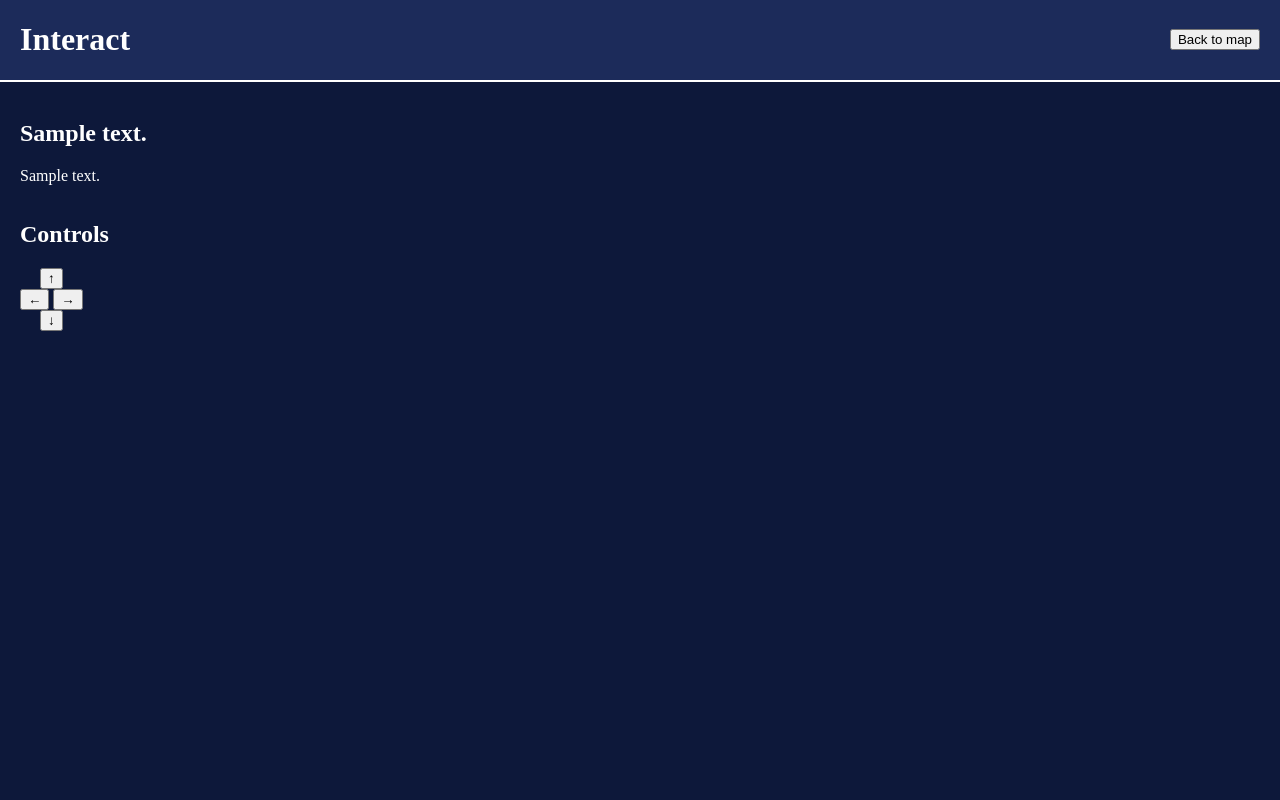
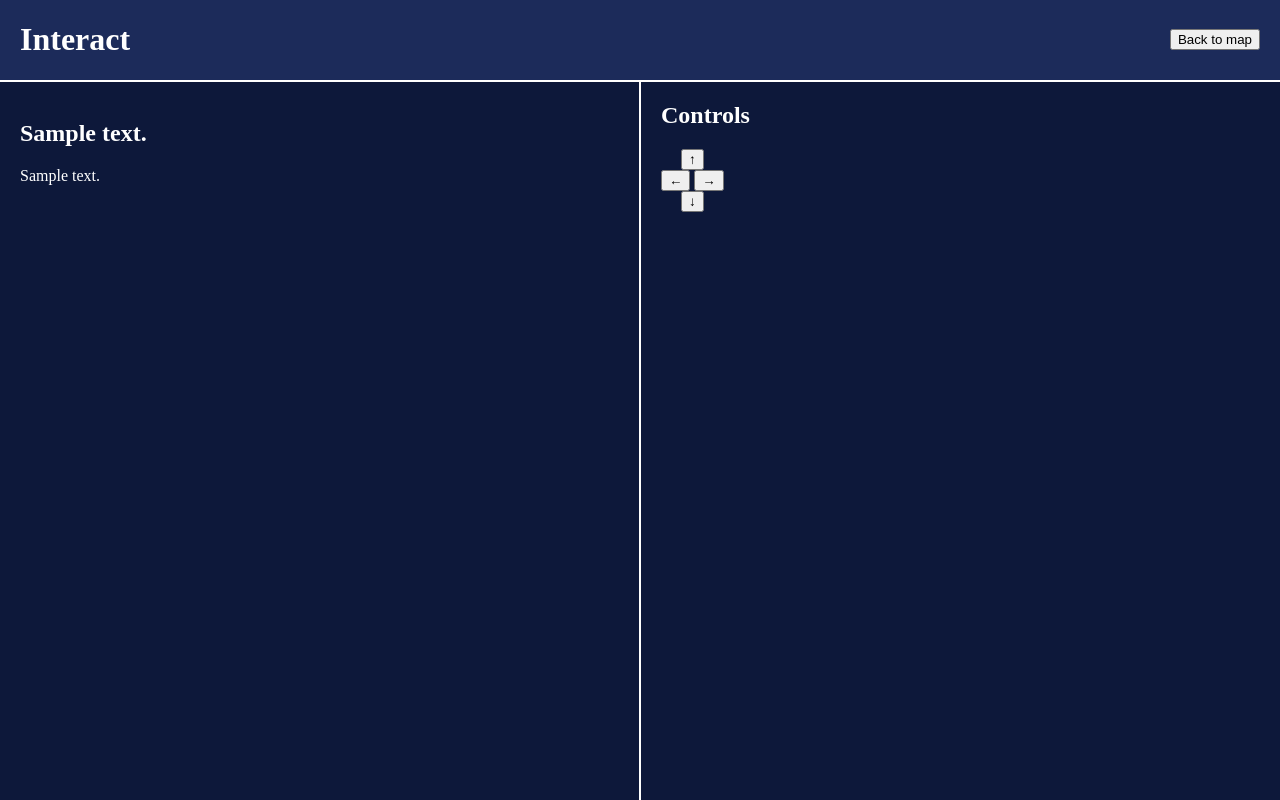
Before and after one commit to Krielkjip/WEB-RPG, a FastAPI app: template templates/game/interact.j2 in a window 1280 px wide. Run offline with FastAPI, Linux system fonts and the light colour scheme; the template is opened without the code that fills it: most values are stand-ins (such as "Sample title", 1, 10 or a date in 2020); parts of the project's set-up code (start-up, migrations or seed data) failed here and were passed over.

Commit message:
better layout, small changes

```diff
--- a/templates/game/interact.j2
+++ b/templates/game/interact.j2
@@ -40,8 +40,19 @@
             border-bottom: 2px solid white;
         }
 
-        .padding {
+        .container {
+            display: flex;
+            flex: 1;
+            height: calc(100% - 82px);
+        }
+
+        .box-1, .box-2 {
+            flex: 1;
             padding-left: 20px;
+        }
+
+        .box-1 {
+            border-right: 2px solid white;
         }
     </style>
 </head>
@@ -53,7 +64,8 @@
     <button onclick="location.href='/index?command=load current'">Back to map</button>
 </div>
 
-<div class="padding">
+<div class="container">
+    <div class="box-1">
         <br/>
         <h2>{{ biome_data[1] }}</h2>
         <p class="short-text">{{ biome_data[2] }}</p>
@@ -97,10 +109,10 @@
                 .grid-item {
                     width: 15px;
                     height: 15px;
-                padding: 5px; /* Adjust padding as needed */
+                    padding: 5px;
                     font-weight: bold;
-                border: 2px solid black; /* Add border for table cells */
-                text-align: center; /* Center align content */
+                    border: 2px solid black;
+                    text-align: center;
                 }
 
                 .player {
@@ -114,7 +126,7 @@
                 }
 
                 table {
-                border-collapse: collapse; /* Collapse table borders */
+                    border-collapse: collapse;
                 }
 
                 .hidden-letter {
@@ -122,7 +134,6 @@
                 }
             </style>
             <script>
-            // JavaScript to toggle between A and B rapidly for blinking effect
                 setInterval(function () {
                     var blinkingTexts = document.querySelectorAll(".blinkingText");
                     var hiddenTexts = document.querySelectorAll(".hiddenText");
@@ -136,7 +147,7 @@
                             hiddenTexts[index].style.display = "inline";
                         }
                     });
-            }, 500); // Change the interval (in milliseconds) as needed for faster blinking
+                }, 500);
             </script>
             {% set region_map_size = writable_map|length %}
             <table>
@@ -180,7 +191,9 @@
                 {% endfor %}
             </table>
         {% endif %}
+    </div>
 
+    <div class="box-2">
         <H2>Controls</H2>
         <form action="/interact" method="POST">
             &nbsp;&nbsp;&nbsp;&nbsp;&nbsp;<button type="submit" name="interact" value="Move Up">↑</button>
@@ -200,5 +213,6 @@
             {% endif %}
         </form>
     </div>
+</div>
 </body>
 </html>
```
Lines whose indentation alone changed are shown as unchanged.
